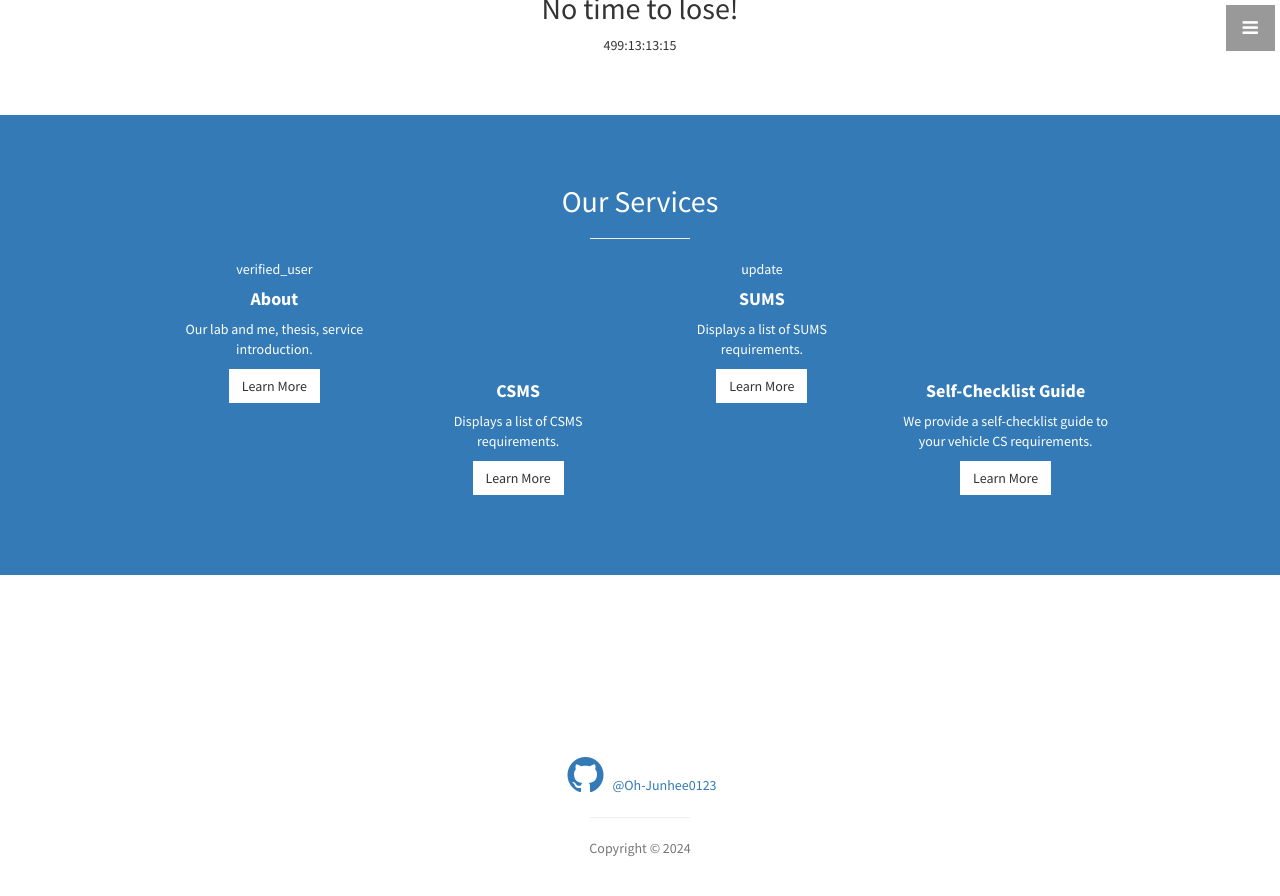
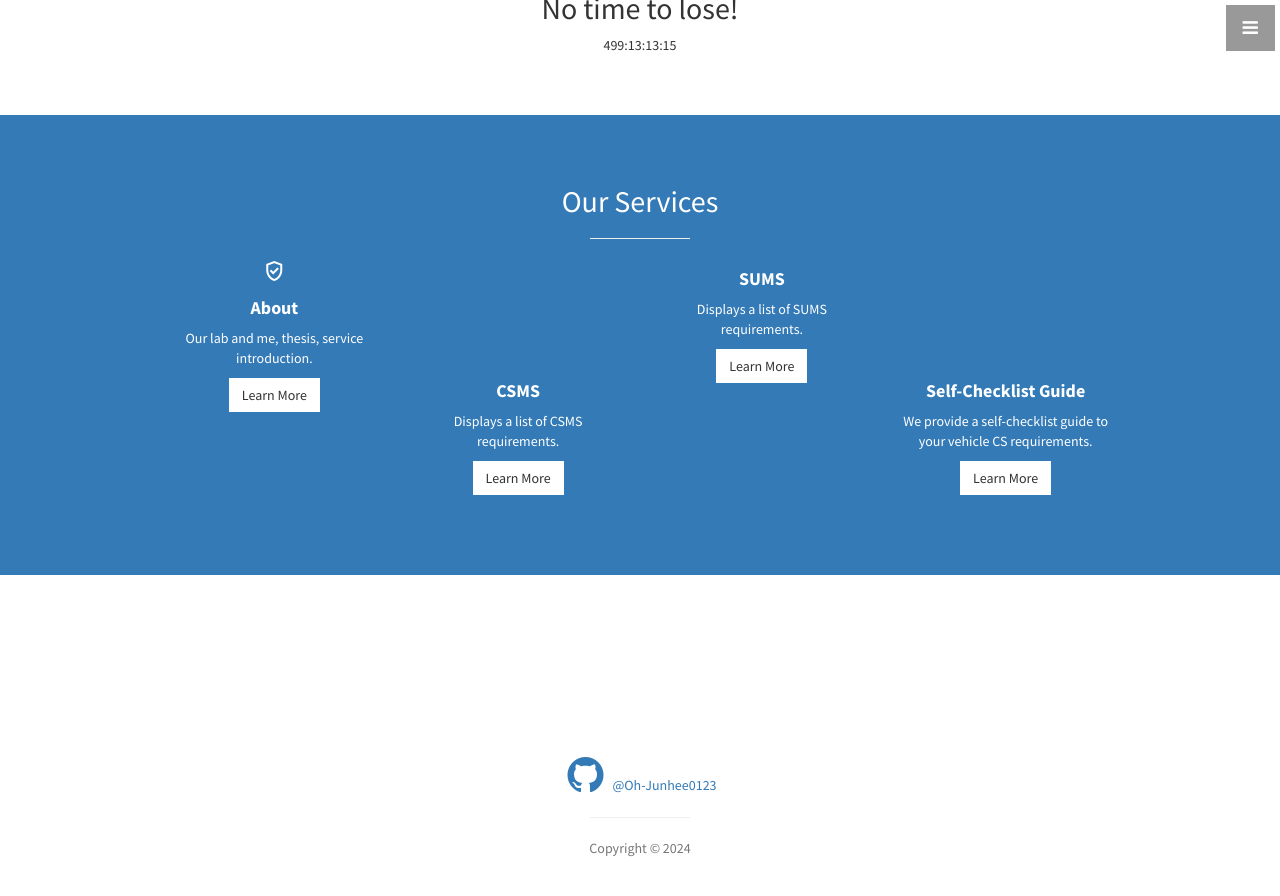
Before and after one commit to Oh-Junhee0123/CS-Requirement-Finder.github.io, a Jekyll site: the page built from index.html, in a window 1280 px wide and 900 px high, scrolled down 978 px. Shown: the top 896 px of the window. Built offline with Jekyll 4.4.1, drawn with Linux system fonts in a browser that asks for light colours.

Commit message:
Update services.html

```diff
--- a/_includes/services.html
+++ b/_includes/services.html
@@ -29,8 +29,7 @@
           </div>
           <div class="col-md-3 col-sm-6">
             <div class="service-item">
-              <span class="material-symbols-outlined">update</span>
-            </span>
+              <link rel="stylesheet" href="https://fonts.googleapis.com/css2?family=Material+Symbols+Outlined:opsz,wght,FILL,GRAD@24,400,0,0" />
               <h4>
                 <strong>SUMS</strong>
               </h4>
```
